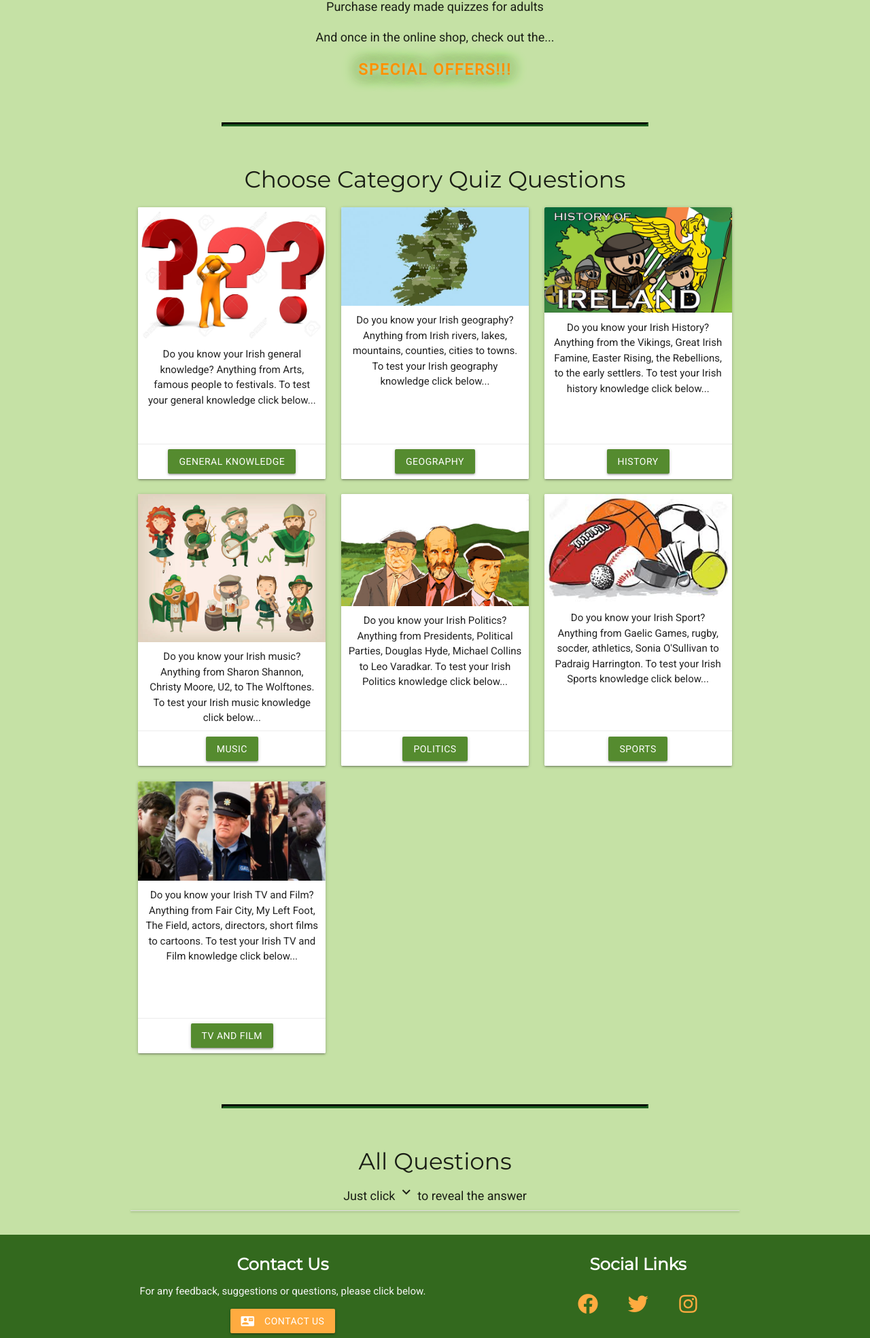
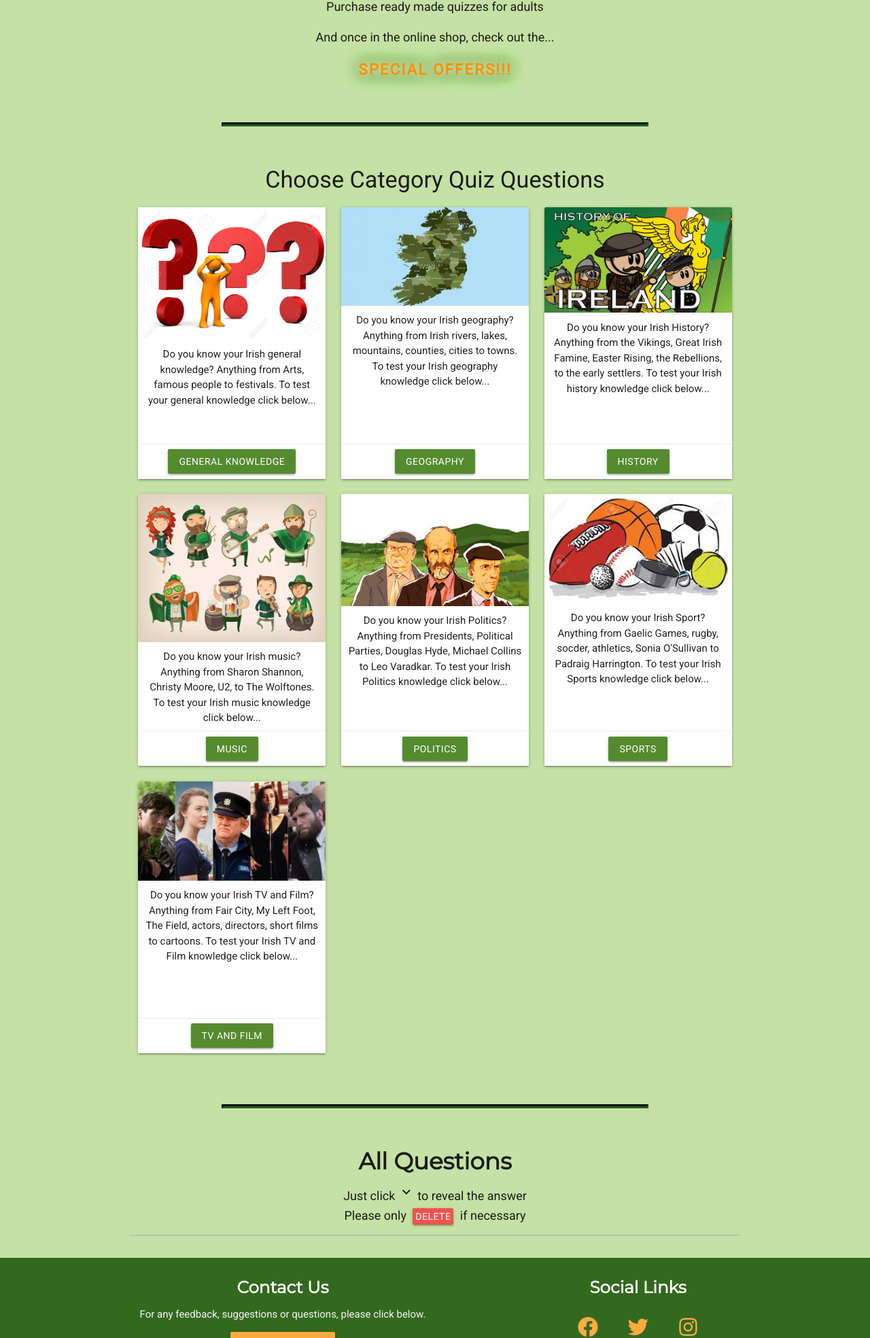
Before and after one commit to Gareth1980/ultimate-irish-quiz, a Flask app: page / in a window 1280 px wide. Shown: the part 823-2792 px from the top of the page at 68% size. Run offline with Flask 2, Linux system fonts and the light colour scheme; data that the repository does not hold is empty; some libraries are stand-ins or nearby versions.

Commit message:
fixed links for edit and delete in category page and updated wording in category and home page.

```diff
--- a/templates/question_and_answer.html
+++ b/templates/question_and_answer.html
@@ -51,11 +51,9 @@
 
 <hr id="all_categories" />
 
-<div class="center-align heading-homepage">
-  <div class="headings">
+  <div class="center-align">
     <h4>Choose Category Quiz Questions</h4>
   </div>
-</div>
 <!-- Cards with links to each category -->
 <div class="row categories-row center-align">
   <div class="col xl4 l6 m6 s12">
@@ -238,12 +236,14 @@
 
 <hr id="all_questions" />
 
-<div class="center-align heading-homepage">
-  <div class="headings">
-    <h4>All Questions</h4>
+<div class="center-align">
+  <div>
+    <h4 class="headings">All Questions</h4>
   </div>
   <div class="info">
-    Just click <i class="material-icons">expand_more</i> to reveal the answer
+    Just click <i class="material-icons">expand_more</i> to reveal the answer<br>
+    Please only <a class="waves-effect waves-light btn btn_small red lighten-1 hoverable"
+            >Delete</a> if necessary
   </div>
 </div>
 <!-- A list of all questions for all categories where you can delete, edit and reveal answers -->
```
Also changed, not shown: templates/categories.html (+8 -3 lines), README.md.
